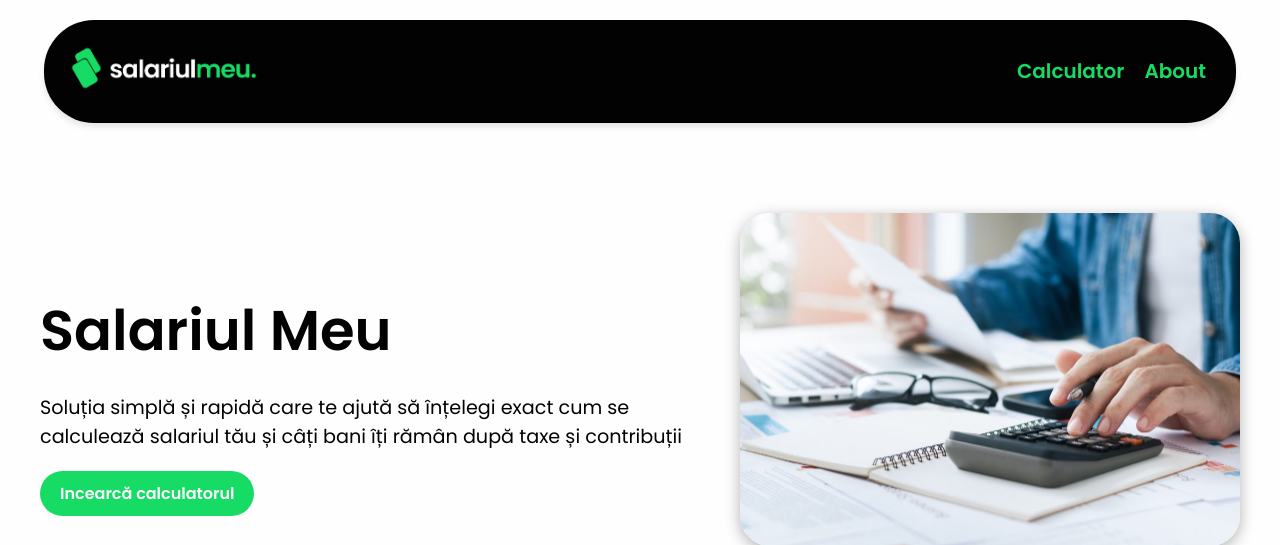
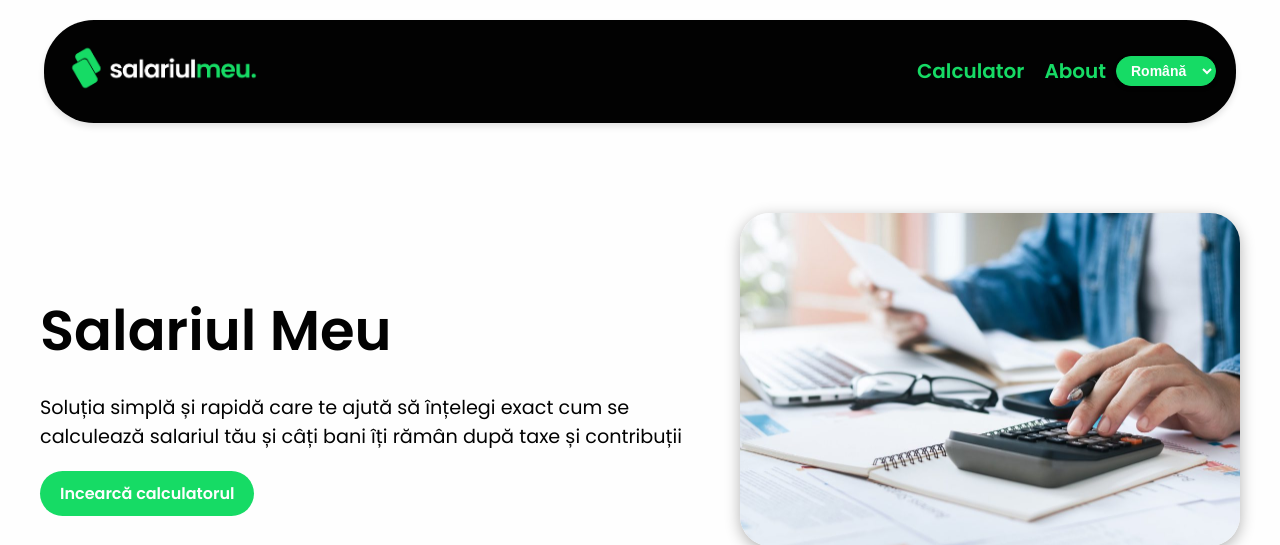
Before and after one commit to davidlinca/salariulmeu, a Flask app: page / in a window 1280 px wide. Shown: the top 545 px of the page. Run offline with Flask 3, Linux system fonts and the light colour scheme.

Commit message:
Language selector

```diff
--- a/project/static/styles.css
+++ b/project/static/styles.css
@@ -50,6 +50,34 @@ nav ul li a:hover {
   color: #fefefe;
 }
 
+.language-form {
+  margin: 0;
+  padding: 0;
+}
+
+.language-form select {
+  padding: 5px 10px;
+  font-size: 14px;
+  font-weight: bold;
+  border: 1px solid #16db65;
+  border-radius: 50px;
+  background-color: #16db65;
+  color: #fefefe;
+  cursor: pointer;
+  box-shadow: 0 2px 5px rgba(0, 0, 0, 0.1);
+  transition: background-color 0.3s ease, border-color 0.3s ease;
+}
+
+.language-form select:hover {
+  background-color: #058c42;
+  border-color: #058c42;
+}
+
+.language-form select:focus {
+  outline: none;
+  border-color: #058c42;
+}
+
 main {
   text-align: center;
   padding: 50px 20px;
@@ -72,7 +100,7 @@ main {
 }
 
 .text-section h1 {
-  font-size: 3.5em; /* Ajustare dimensiune titlu */
+  font-size: 3.5em;
   margin-bottom: 10px;
   color: #020202;
 }
--- a/project/templates/index.html
+++ b/project/templates/index.html
@@ -23,6 +23,13 @@
         <ul>
           <li><a href="calculator.html">Calculator</a></li>
           <li><a href="about.html">About</a></li>
+          <form method="POST" action="/set-language" class="language-form">
+            <select name="language" onchange="this.form.submit()">
+              <option value="ro" selected>Română</option>
+              <option value="en">English</option>
+              <option value="fr">Français</option>
+            </select>
+          </form>
         </ul>
       </nav>
     </header>
```
